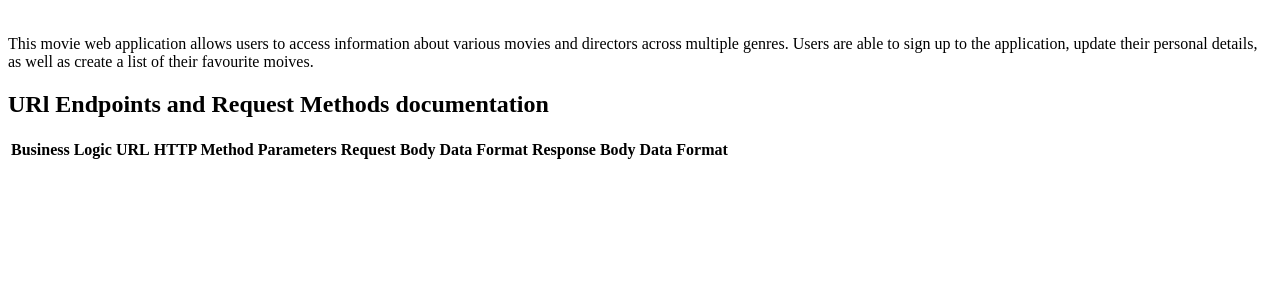
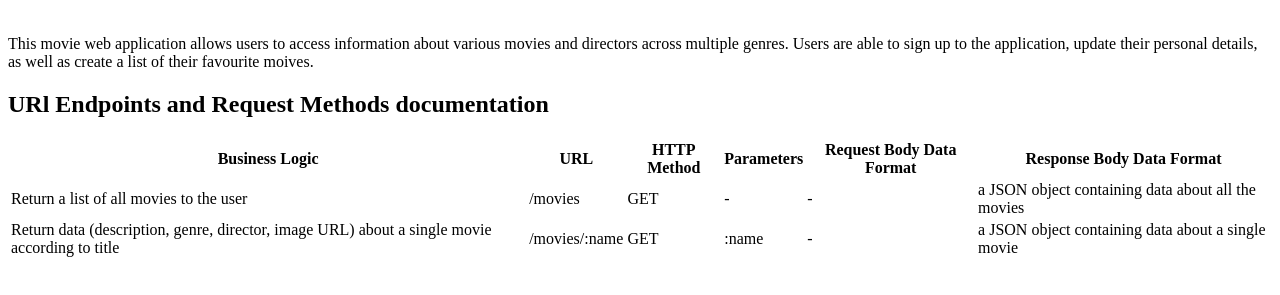
Before and after one commit to gab246/movie_api, a website: page public/documentation.html in a window 1280 px wide. Shown: the part 79-374 px from the top of the page. Drawn offline with Linux system fonts and the light colour scheme.

Commit message:
added endpoint documentation for returning list of all movies and singular movie by title

```diff
--- a/public/documentation.html
+++ b/public/documentation.html
@@ -20,6 +20,23 @@
             <th>Request Body Data Format</th>
             <th>Response Body Data Format</th>
         </tr>
+        <tr>
+            <td>Return a list of all movies to the user</td>
+            <td>/movies</td>
+            <td>GET</td>
+            <td>-</td>
+            <td>-</td>
+            <td>a JSON object containing data about all the movies</td>
+        </tr>
+        <tr>
+            <td>Return data (description, genre, director, image URL) about a single movie according to title</td>
+            <td>/movies/:name</td>
+            <td>GET</td>
+            <td>:name</td>
+            <td>-</td>
+            <td> a JSON object containing data about a single movie</td>
+        </tr>
+    </table>
 
 </body>
 </html>
```
